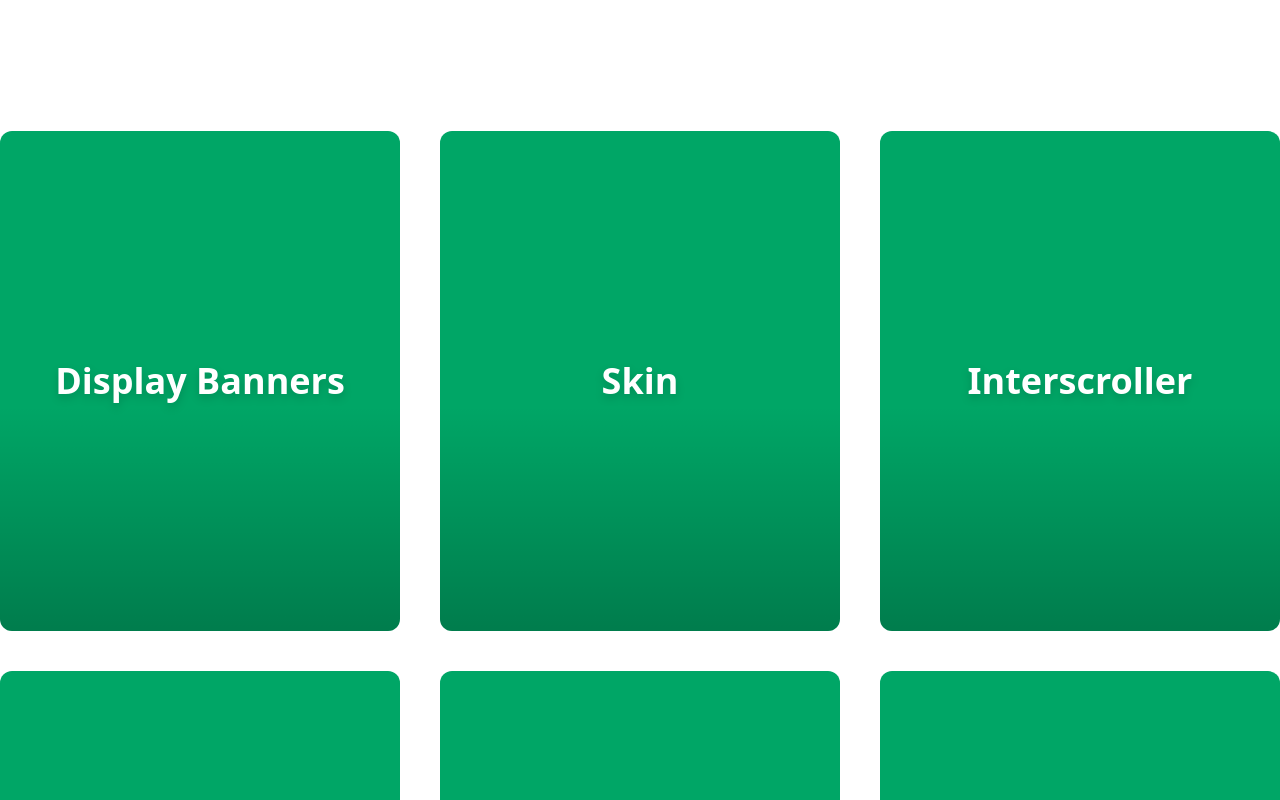
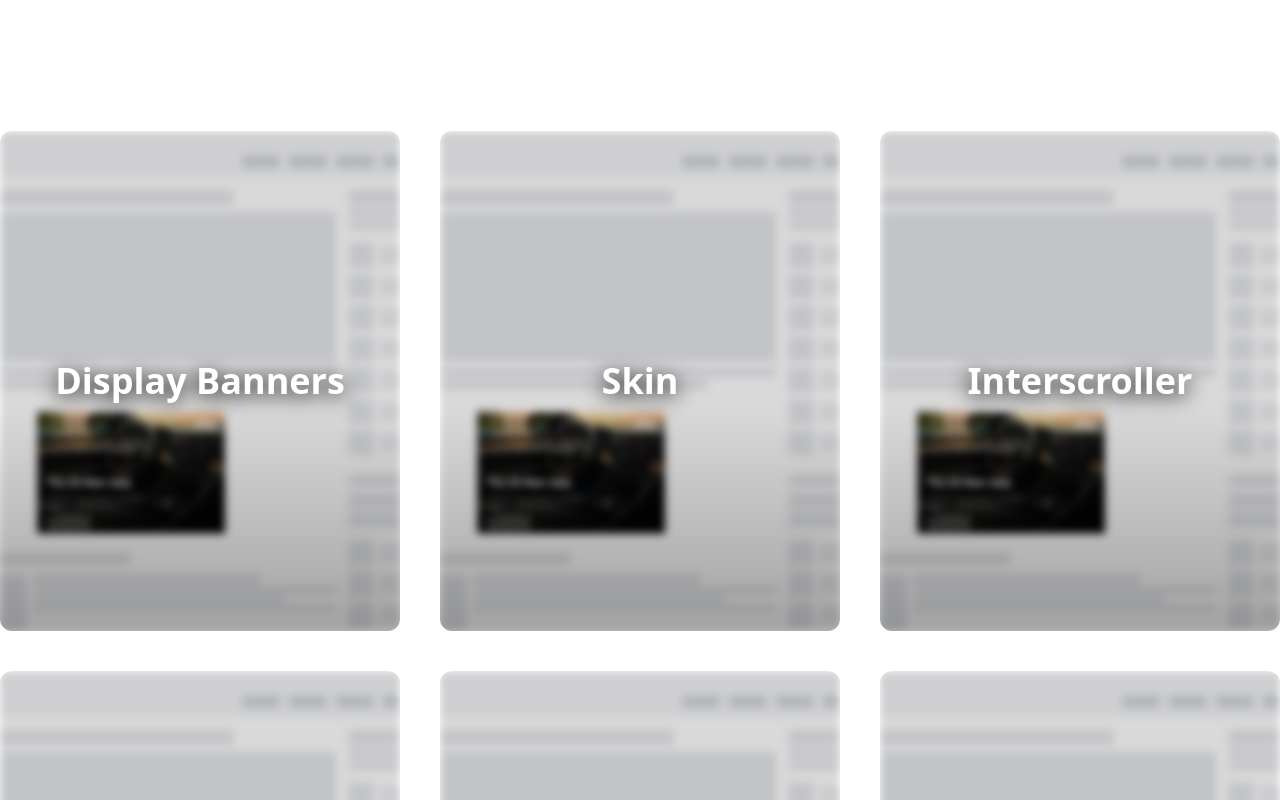
Before and after one commit to mpesic98/bcadportfolio, a React (Vite) app: page / in a window 1280 px wide. Shown: the part 1020-1820 px from the top of the page. Built offline with nearby package versions, Linux system fonts and the light colour scheme; grey boxes are pictures that could not be loaded.

Commit message:
Updated Card UI
Changed the background img of the card

```diff
--- a/src/components/Card.jsx
+++ b/src/components/Card.jsx
@@ -2,15 +2,9 @@ import { useState } from "react";
 import { motion } from "framer-motion";
 import arrow from "../assets/arrow.svg";
 import arrowDown from "../assets/arrowDown.svg";
+import exampleImg from "../assets/ad-types/displaybanner.png";
 
-function Card({
-  backgroundImg,
-  hoverImg,
-  hoverColor,
-  hoverText,
-  title,
-  onOpen,
-}) {
+function Card({ backgroundImg, hoverImg, hoverText, title, onOpen }) {
   const [isHovered, setIsHovered] = useState(false);
 
   return (
@@ -18,13 +12,13 @@ function Card({
       onClick={onOpen}
       onMouseEnter={() => setIsHovered(true)}
       onMouseLeave={() => setIsHovered(false)}
-      className="relative w-[400px] h-[500px] rounded-xl overflow-hidden cursor-pointer "
+      className="relative w-[400px] h-[500px] rounded-xl overflow-hidden cursor-pointer"
       initial="rest"
       whileHover="hover"
       animate="rest"
       transition={{ type: "spring", stiffness: 150, damping: 22 }}
     >
-      {/* two layered divs for smooth crossfade */}
+      {/* Hover slika div */}
       <motion.div
         className="absolute inset-0 bg-cover bg-center"
         style={{ backgroundImage: `url(${backgroundImg})` }}
@@ -32,25 +26,25 @@ function Card({
         transition={{ duration: 0.6, ease: "easeOut" }}
       />
 
+      {/* Base div */}
       <motion.div
-        className={`absolute inset-0 ${
-          hoverColor ? "flex items-center justify-center" : "bg-cover bg-center"
-        }`}
-        style={
-          hoverColor
-            ? { backgroundColor: hoverColor }
-            : { backgroundImage: `url(${hoverImg})` }
-        }
+        className="absolute inset-0 bg-cover bg-center"
+        style={{
+          backgroundImage: `url(${hoverImg || exampleImg})`,
+          filter: "blur(4px) brightness(85%)",
+        }}
         animate={{ opacity: isHovered ? 0 : 1 }}
         transition={{ duration: 0.6, ease: "easeOut" }}
-      >
-        {hoverColor && (
-          <h1 className="text-white text-3xl md:text-4xl font-bold drop-shadow-lg select-none text-center px-4">
-            {hoverText || title}
-          </h1>
-        )}
-      </motion.div>
+      />
 
+      {/* Base tittle div */}
+      <div className="absolute inset-0 flex items-center justify-center pointer-events-none">
+        <h1 className="text-white text-3xl md:text-4xl font-bold drop-shadow-[0_4px_10px_rgba(0,0,0,0.9)] select-none text-center px-4">
+          {hoverText || title}
+        </h1>
+      </div>
+
+      {/* GRADIENT OVERLAY */}
       <div
         className="pointer-events-none absolute inset-0"
         style={{
@@ -59,8 +53,9 @@ function Card({
         }}
       />
 
+      {/* Pop-up div*/}
       <motion.div
-        className="absolute bottom-0 left-0 right-0 text-black-100 rounded-b-lg backdrop-blur-2xl"
+        className="absolute bottom-0 left-0 right-0 text-black rounded-b-lg backdrop-blur-2xl"
         variants={{
           rest: { height: 0, backgroundColor: "rgba(255,255,255,0.40)" },
           hover: { height: 170, backgroundColor: "rgba(255,255,255,0.65)" },
@@ -94,6 +89,7 @@ function Card({
           </div>
         </div>
 
+        {/* Opis i dugme*/}
         <motion.div
           className="px-3 md:px-4 pb-4 text-base text-black/80"
           initial={{ opacity: 0 }}
```
